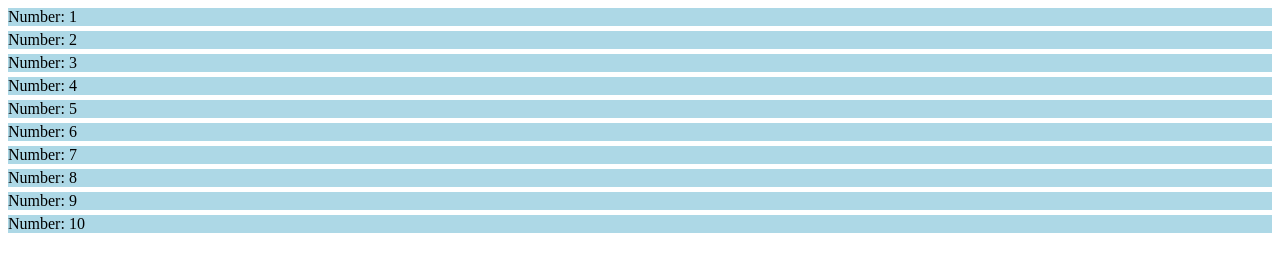
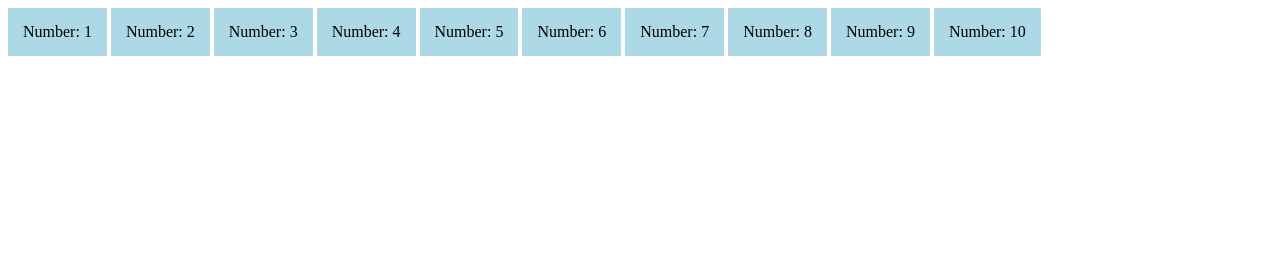
Before and after one commit to LisanneC/2.List-of-numbers-test, a website: page index.html in a window 1280 px wide. Drawn offline with Linux system fonts and the light colour scheme.

Commit message:
Display list items

```diff
--- a/assets/css/style.css
+++ b/assets/css/style.css
@@ -3,7 +3,8 @@
   margin: 0;
   padding: 0; }
   .list__item {
-    display: block;
+    padding: 15px;
+    display: inline-block;
     background-color: lightblue;
     margin-bottom: 5px; }
 
```
